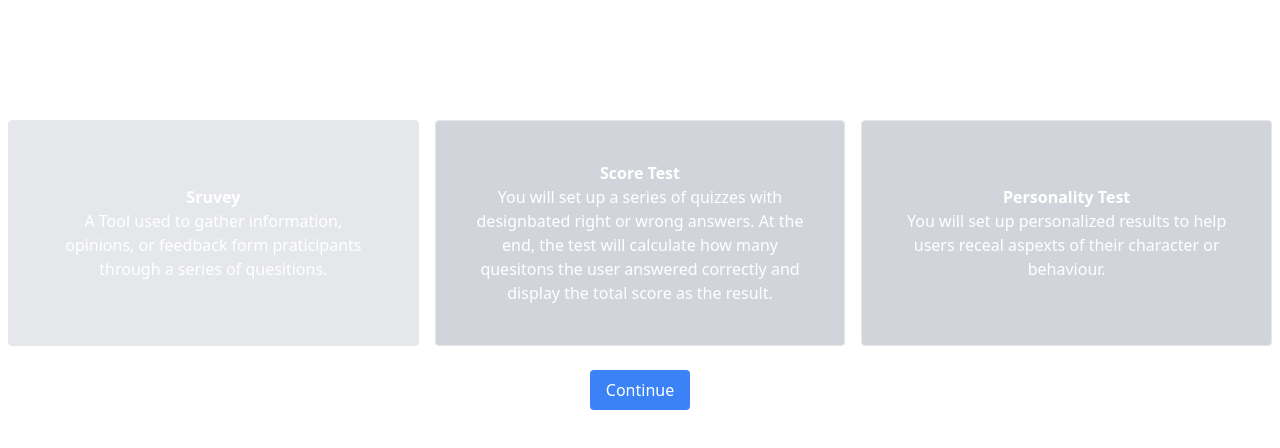
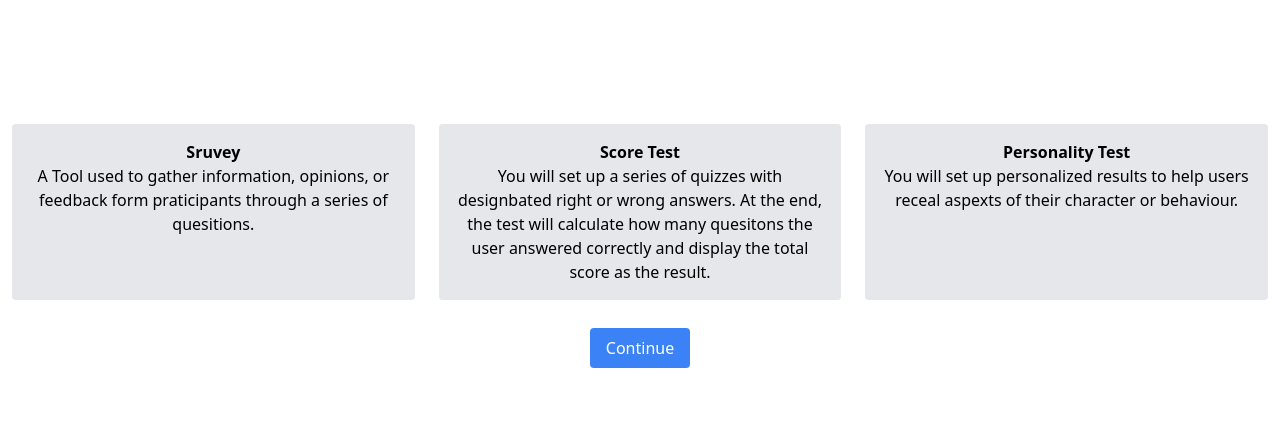
Before and after one commit to Manishsaily/visionVerse-Project, a Next.js app: page /testType in a window 1280 px wide. Shown: the top 448 px of the page. Built offline with nearby package versions, Linux system fonts and the light colour scheme.

Commit message:
fixed padding for highlighted borders

```diff
--- a/src/app/testType/page.jsx
+++ b/src/app/testType/page.jsx
@@ -20,34 +20,30 @@
 
         <div className="flex flex-1 pt-6">
             <button
-          className={`flex-1 p-4 m-2 border rounded ${
-            activeButton === 1 ? "bg-blue-500" : "bg-gray-200"
-          }`}
+            className={`flex-1 m-2 p-1 rounded ${activeButton === 1 ? "bg-blue-500" : "border-r-transparent"}`}
             onClick={() => handleButtonClick(1)}
             >
-        <div className="flex-1 bg-gray-200 p-4 m-2">
+                <div className={`h-full w-full p-4 rounded ${activeButton === 1 ? "bg-gray-200" : "bg-gray-200 text-black"}`}>
                 <h2 className='font-bold'>Sruvey</h2>
                 <p>A Tool used to gather information, opinions, or feedback form praticipants through a series of quesitions.</p>
                 </div>
             </button>
+
             <button
-          className={`flex-1 p-4 m-2 border rounded ${
-            activeButton === 2 ? "bg-blue-500 " : "bg-gray-300"
-          }`}
+            className={`flex-1 m-2 p-1 rounded ${activeButton === 2 ? "bg-blue-500" : "border-r-transparent"}`}
             onClick={() => handleButtonClick(2)}
             >
-        <div className="flex-1 bg-gray-300 p-4 m-2">
+                <div className={`h-full w-full p-4 rounded ${activeButton === 2 ? "bg-gray-200" : "bg-gray-200 text-black"}`}>
                 <h2 className='font-bold' >Score Test</h2>
                 <p>You will set up a series of quizzes with designbated right or wrong answers. At the end, the test will calculate how many quesitons the user answered correctly and display the total score as the result.</p>
                 </div>
             </button>
+
             <button
-          className={`flex-1 p-4 m-2 border rounded ${
-            activeButton === 3 ? "bg-blue-500" : "bg-gray-300"
-          }`}
+            className={`flex-1 m-2 p-1 rounded ${activeButton === 3 ? "bg-blue-500" : "border-r-transparent"}`}
             onClick={() => handleButtonClick(3)}
             >
-        <div className="flex-1 bg-gray-300 p-4 m-2">
+                <div className={`h-full w-full p-4 rounded ${activeButton === 3 ? "bg-gray-200" : "bg-gray-200 text-black"}`}>
                 <h2 className='font-bold' >Personality Test</h2>
                 <p>You will set up personalized results to help users receal aspexts of their character or behaviour.</p>
                 </div>
@@ -63,5 +59,5 @@
             </Link>
         </div>
     </div>
-  )
+  );
 }
```
Lines whose indentation alone changed are shown as unchanged.
